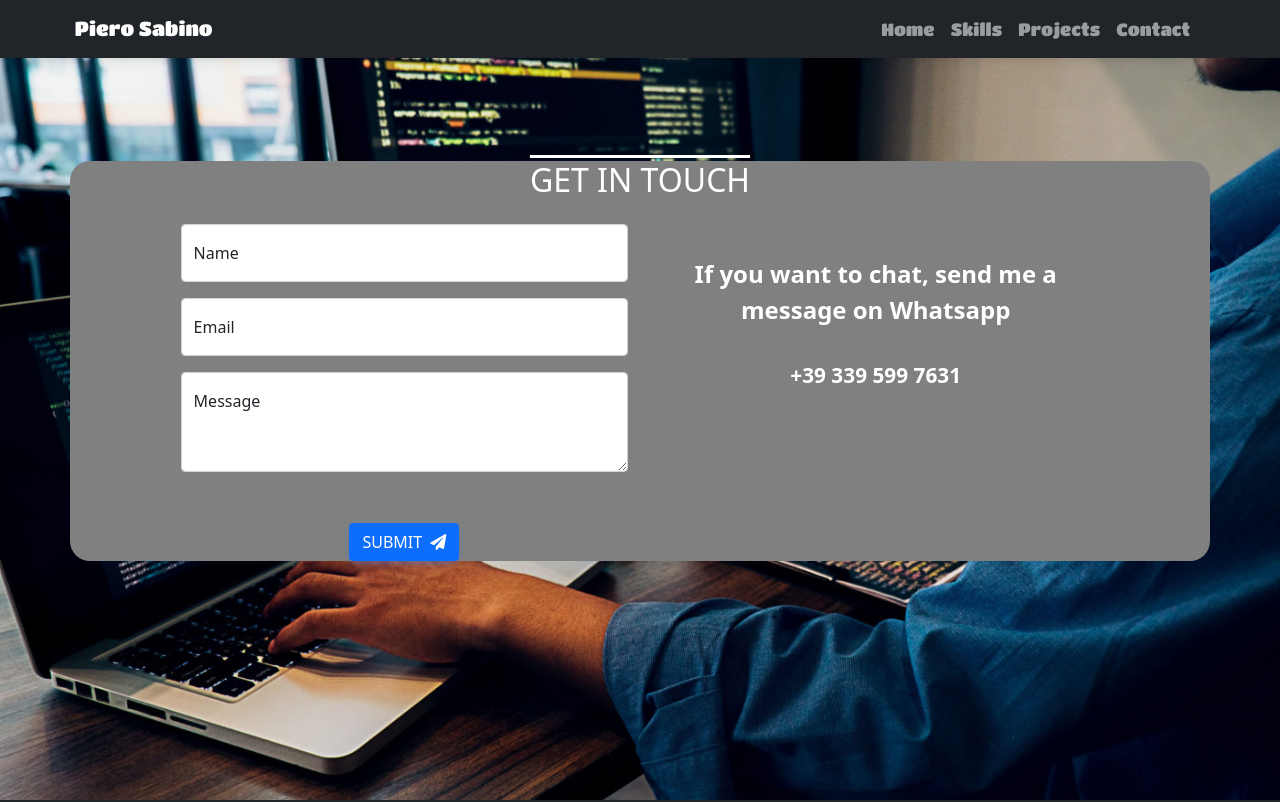
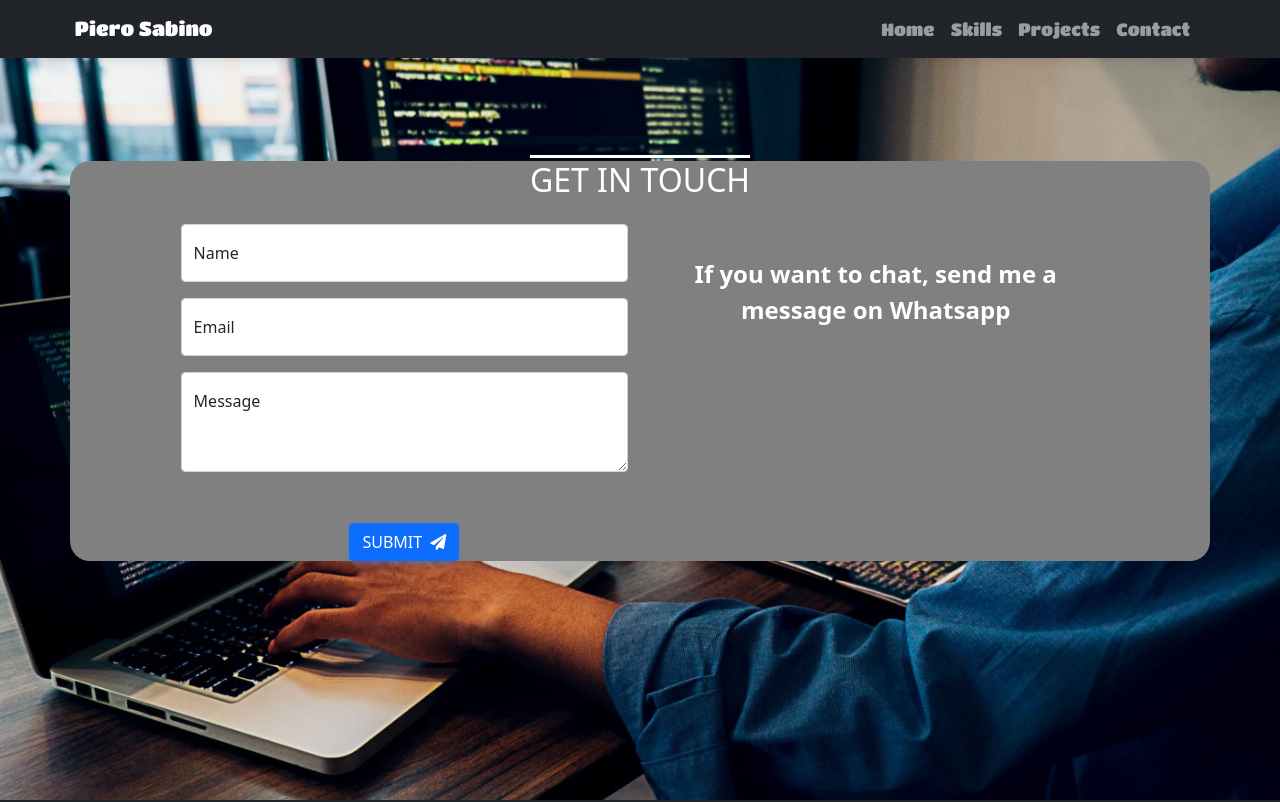
Before and after one commit to pierre1590/Portfolio-Piero, a React (Create React App) app: page /contact in a window 1280 px wide. Shown: the top 802 px of the page. Built offline with nearby package versions, Linux system fonts and the light colour scheme.

Commit message:
Update project

```diff
--- a/src/pages/Contact/Contact.js
+++ b/src/pages/Contact/Contact.js
@@ -65,15 +65,7 @@ export const Contact = () => {
               If you want to chat, send me a message on Whatsapp
             </p>
 
-            <a
-              href="https://wa.me/+393395997631"
-              target="_blank"
-              rel="noreferrer"
-              className="contact-link"
-            >
 
-              +39 339 599 7631
-            </a>
           </Col>
         </Row>
       </Container>
```
